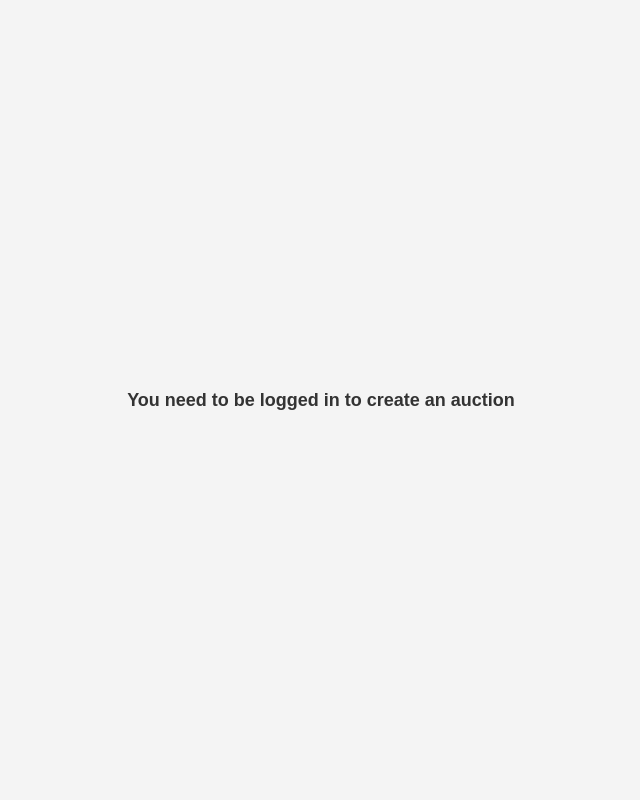
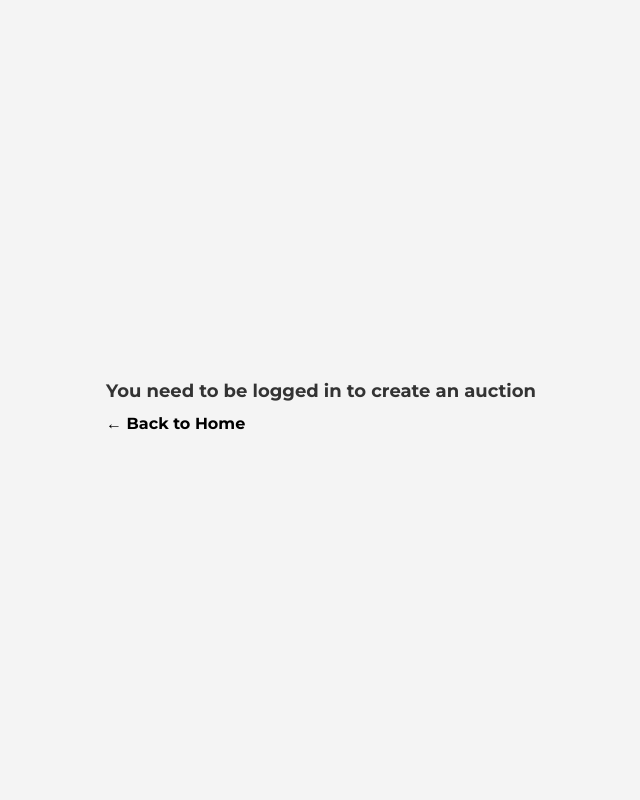
Before and after one commit to TheBighi/Auction, a Flask app: page /create in a window 1280 px wide. Shown: the whole page, without its empty margins (319-959 px from the left). Run offline with Flask 3, Linux system fonts and the light colour scheme.

Commit message:
Update create.html

```diff
--- a/Auction-main/Templates/create.html
+++ b/Auction-main/Templates/create.html
@@ -5,13 +5,18 @@
     <meta name="viewport" content="width=device-width, initial-scale=1.0">
     <title>Document</title>
     <style>
+        @import url('https://fonts.googleapis.com/css2?family=Montserrat:wght@400;700&display=swap');
+
+        body {
+
+        }
         body {
             display: flex;
             justify-content: center;
             align-items: center;
             height: 100vh;
             margin: 0;
-            font-family: Arial, sans-serif;
+            font-family: 'Montserrat', sans-serif;
             background-color: #f4f4f4;
         }
 
@@ -59,6 +64,11 @@
             color: #333;
             font-size: 18px;
         }
+        a {
+            color: rgb(0, 0, 0);
+            text-decoration: none;
+            font-weight: bold;
+        }
     </style>
 </head>
 <body>
@@ -73,7 +83,11 @@
             <button type="submit">Submit</button>
         </form>
     {% else %}
-        <h1>You need to be logged in to create an auction</h1>
+
+        <div>
+            <h1>You need to be logged in to create an auction</h1>
+            <a href="/">← Back to Home</a>
+        </div>
     {% endif %}
 </body>
 </html>
```
